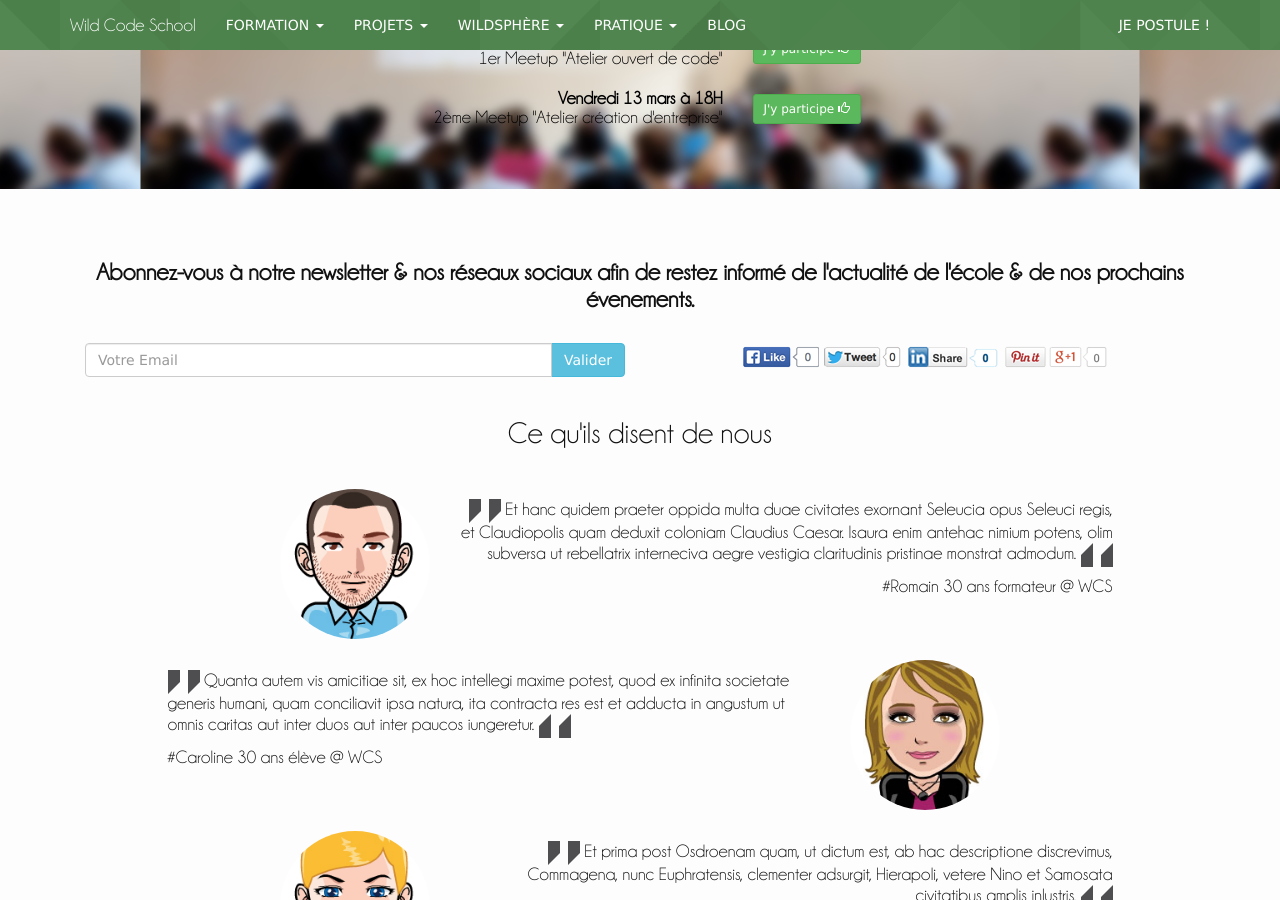
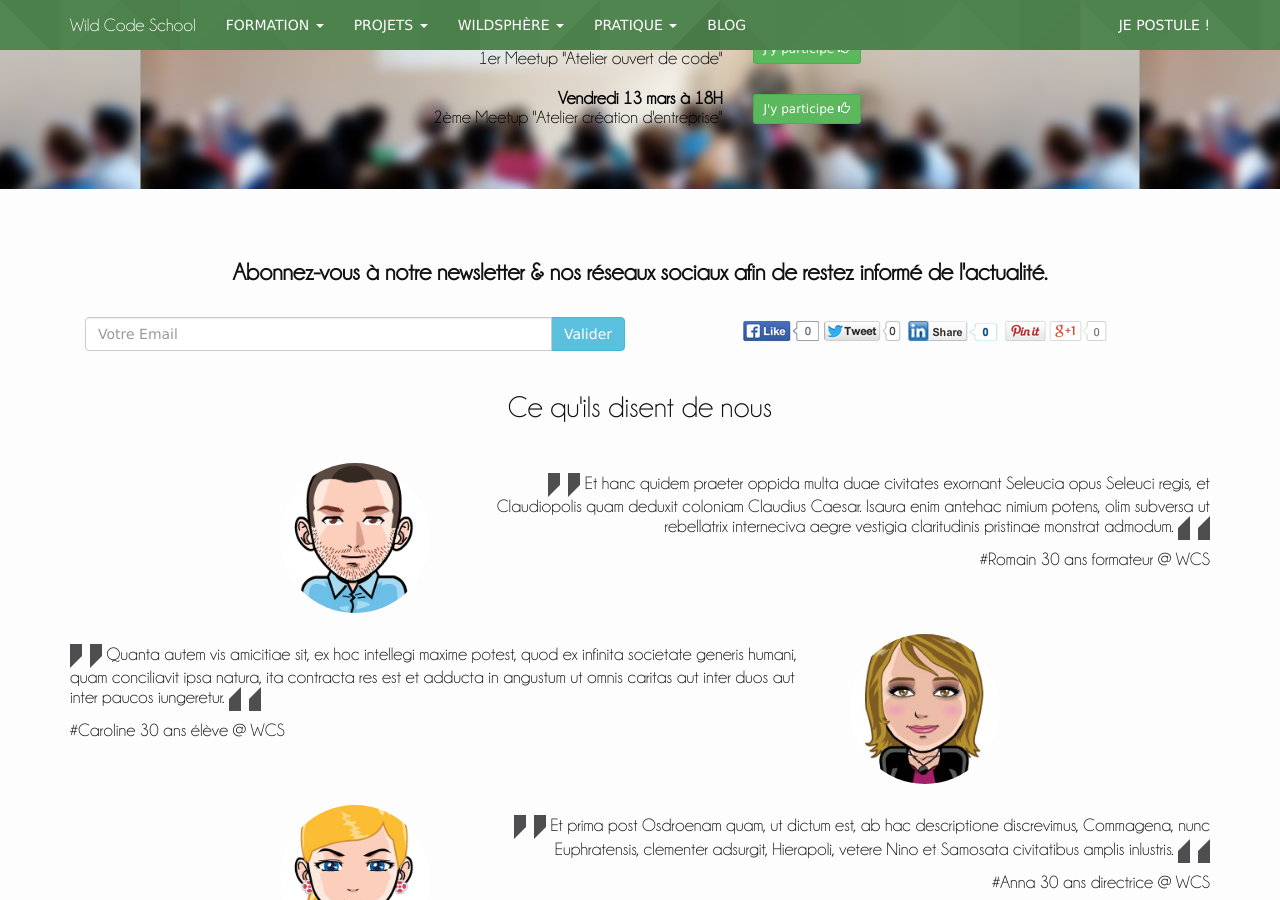
Before and after one commit to alem972/wildcodeschool.github.io, a Jekyll site: the page built from index.html, in a window 1280 px wide and 900 px high, scrolled down 903 px. Built offline with Jekyll 4.4.1, drawn with Linux system fonts in a browser that asks for light colours; nearby versions of some CDN libraries; some web fonts are replaced; library files that are not in the unit come from our copies.

Commit message:
fix col sur ce qu'ils disent de nous

```diff
--- a/index.html
+++ b/index.html
@@ -98,7 +98,7 @@ layout: default
 <!-- Newsletter -->
   <div class="container">
     <br>
-    <h3 class="text-center">Abonnez-vous à notre newsletter & nos réseaux sociaux afin de restez informé de l'actualité de l'école & de nos prochains évenements.</h3>
+    <h3 class="text-center">Abonnez-vous à notre newsletter & nos réseaux sociaux afin de restez informé de l'actualité.</h3>
       <div class="col-sm-6">
         <br>
         <form>
@@ -124,7 +124,7 @@ layout: default
       <div class="col-xs-4 text-right">
         <img src="./img/avatar/Romain.png" class="img-circle" style="width:150px">
       </div>
-      <div class="col-xs-7 text-right">
+      <div class="col-xs-8 text-right">
         <h4>
           <img src="./img/quotes/right-32.png" class="quote-left">
             Et hanc quidem praeter oppida multa duae civitates exornant Seleucia opus Seleuci regis, et Claudiopolis quam deduxit coloniam Claudius Caesar. Isaura enim antehac nimium potens, olim subversa ut rebellatrix interneciva aegre vestigia claritudinis pristinae monstrat admodum.
@@ -134,7 +134,7 @@ layout: default
     </div>
     <br>
     <div class="row">
-      <div class="col-xs-7 col-xs-offset-1">
+      <div class="col-xs-8">
         <h4>
           <img src="./img/quotes/right-32.png" class="quote-left">
             Quanta autem vis amicitiae sit, ex hoc intellegi maxime potest, quod ex infinita societate generis humani, quam conciliavit ipsa natura, ita contracta res est et adducta in angustum ut omnis caritas aut inter duos aut inter paucos iungeretur.
@@ -150,7 +150,7 @@ layout: default
       <div class="col-xs-4 text-right">
         <img src="./img/avatar/Anna.png" class="img-circle" style="width:150px">
       </div>
-      <div class="col-xs-7 text-right">
+      <div class="col-xs-8 text-right">
         <h4>
           <img src="./img/quotes/right-32.png" class="quote-left">
             Et prima post Osdroenam quam, ut dictum est, ab hac descriptione discrevimus, Commagena, nunc Euphratensis, clementer adsurgit, Hierapoli, vetere Nino et Samosata civitatibus amplis inlustris.
```
